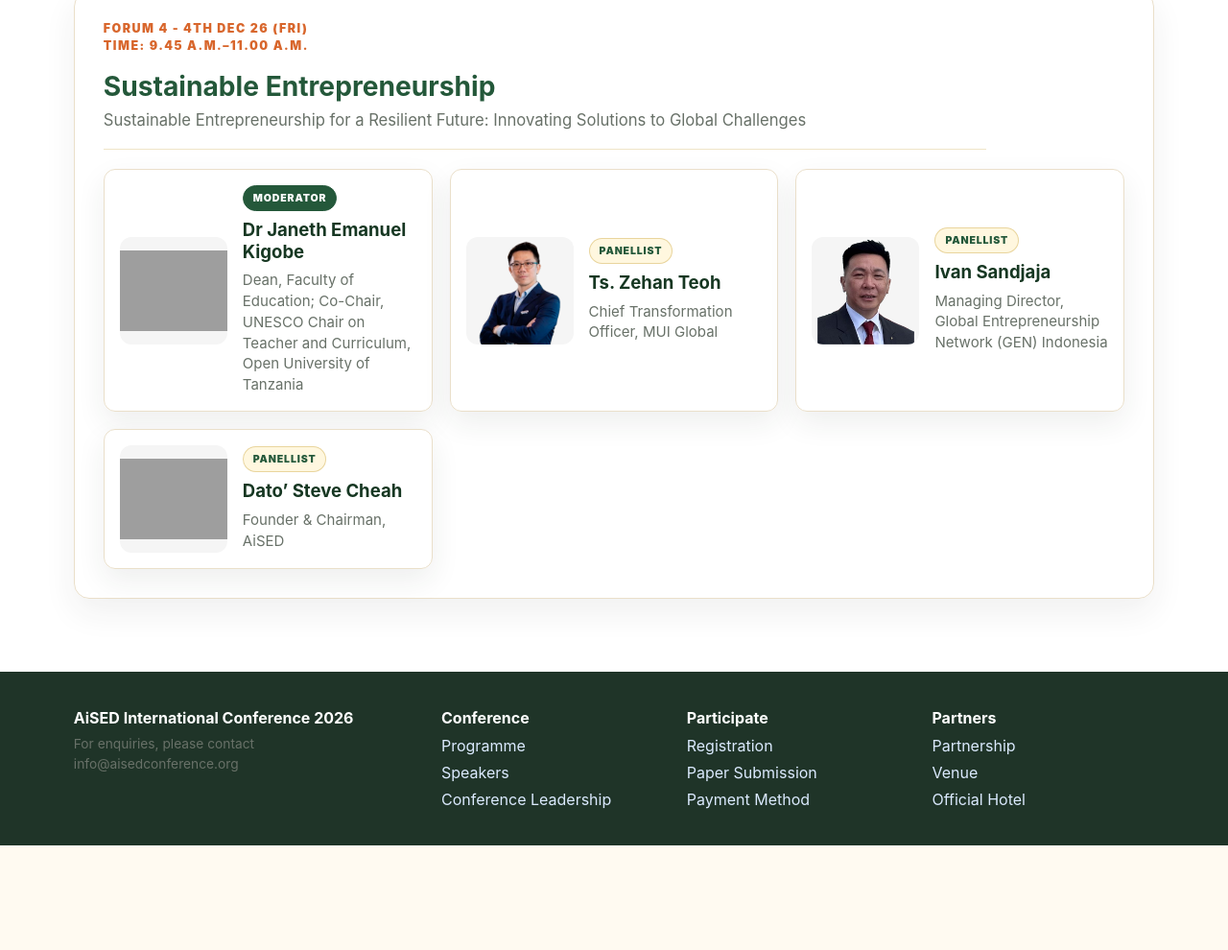
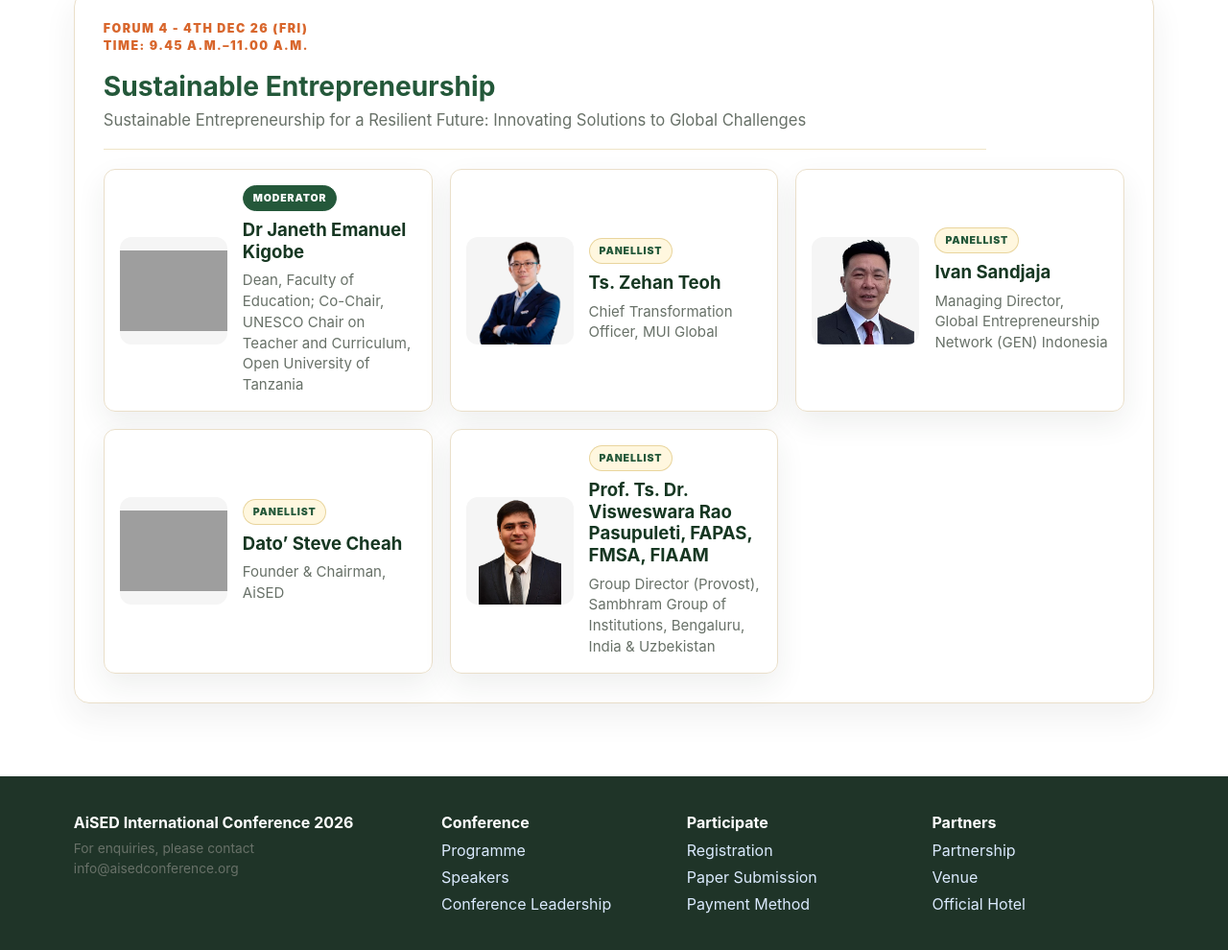
Before and after one commit to Aisedconference/AisedConference, a website: page speakers.html in a window 1280 px wide. Shown: the part 4112-5102 px from the top of the page at 96% size. Before the commit the page ends 4993 px from the top, so only its background shows below. Drawn offline with Linux system fonts and the light colour scheme; grey boxes are pictures that could not be loaded.

Commit message:
Add Prof. Ts. Dr. Visweswara Rao Pasupuleti as Forum 4 panellist

```diff
--- a/speakers.html
+++ b/speakers.html
@@ -302,6 +302,14 @@
               <p>Founder &amp; Chairman, AiSED</p>
             </div>
           </article>
+          <article class="committee-profile-card speaker-agenda-card">
+            <div class="committee-portrait"><img src="assets/Committee/Prof.Ts.Dr. Visweswara Rao Pasupuleti.png" alt="Prof. Ts. Dr. Visweswara Rao Pasupuleti, FAPAS, FMSA, FIAAM"></div>
+            <div class="committee-profile-copy">
+              <span class="speaker-role">Panellist</span>
+              <strong>Prof. Ts. Dr. Visweswara Rao Pasupuleti, FAPAS, FMSA, FIAAM</strong>
+              <p>Group Director (Provost), Sambhram Group of Institutions, Bengaluru, India &amp; Uzbekistan</p>
+            </div>
+          </article>
         </div>
       </section>
     </section>
```
